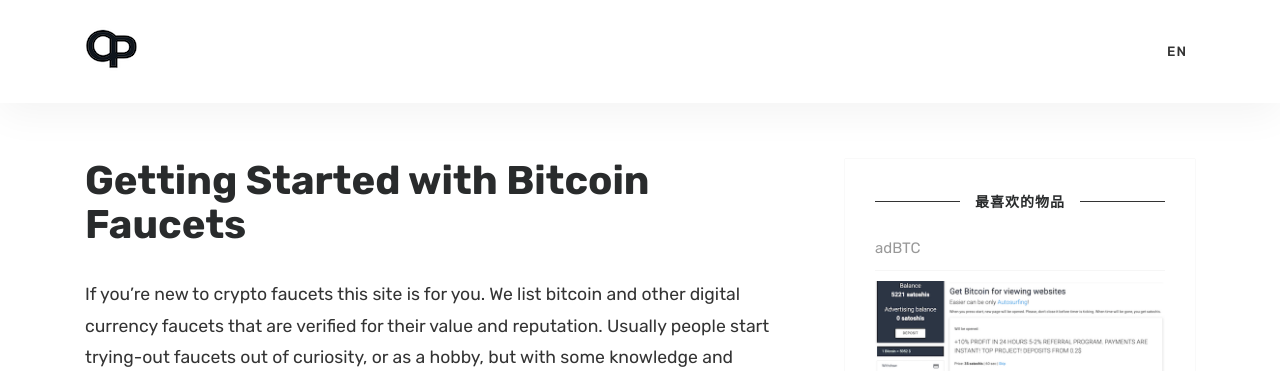
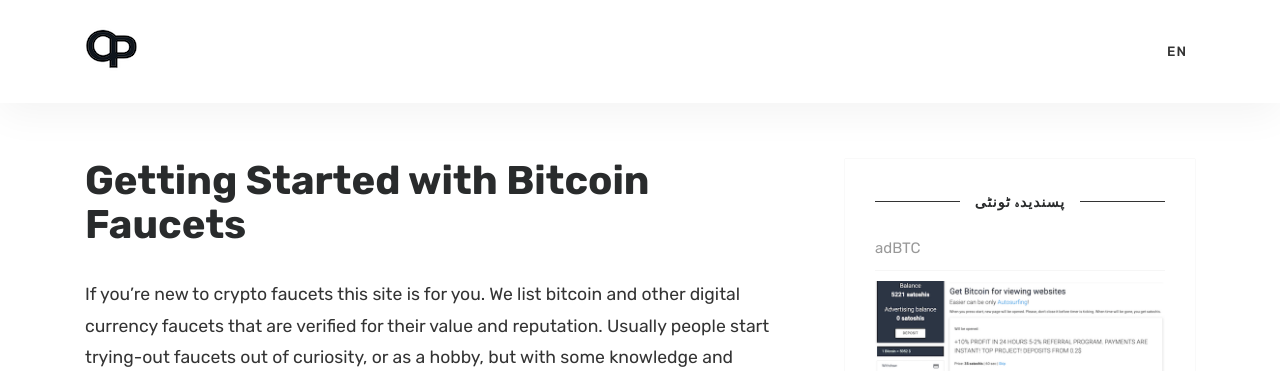
Before and after one commit to SadRobotChannel/af-ur, a Jekyll site: the page built from _posts/2019-12-12-index.md, in a window 1280 px wide and 900 px high. Shown: the top 371 px of the window. Built offline with Jekyll 4.4.1, drawn with Linux system fonts in a browser that asks for light colours; comment, search, counter and statistics services are not loaded.

Commit message:
Add files via upload

```diff
--- a/_includes/sidebar.html
+++ b/_includes/sidebar.html
@@ -1,7 +1,7 @@
 <div class="sidebar">
 
   <div class="sidebar-section">
-        <h5><span>最喜欢的物品</span></h5>
+        <h5><span>پسندیدہ ٹونٹی</span></h5>
         <ul style="list-none;">
         <li><a href="http://bit.ly/www-adbtc" target="_blank">adBTC</a></li>
         <li><a href="http://bit.ly/www-adbtc" target="_blank"><img src="/assets/images/adbtc.top-ad.png" alt="adbtc.top"/></a></li>
@@ -31,5 +31,5 @@
 </div>
 
 <center>
-  <iframe data-aa="1308298" src="//ad.a-ads.com/1308298?size=336x280" scrolling="no" style="width:336px; height:280px; border:0px; padding:0; overflow:hidden" allowtransparency="true"></iframe>
+  <iframe data-aa="1308850" src="//ad.a-ads.com/1308850?size=336x280" scrolling="no" style="width:336px; height:280px; border:0px; padding:0; overflow:hidden" allowtransparency="true"></iframe>
 </center>
```
